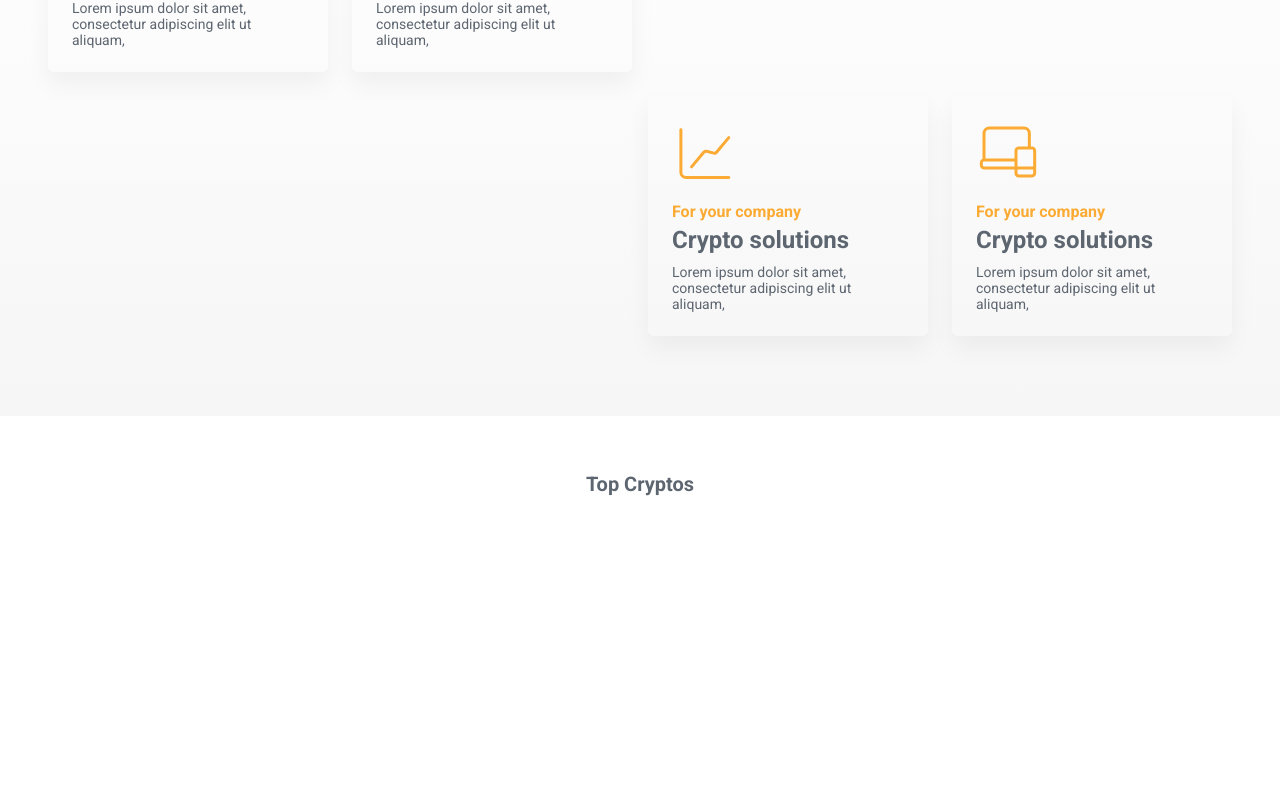
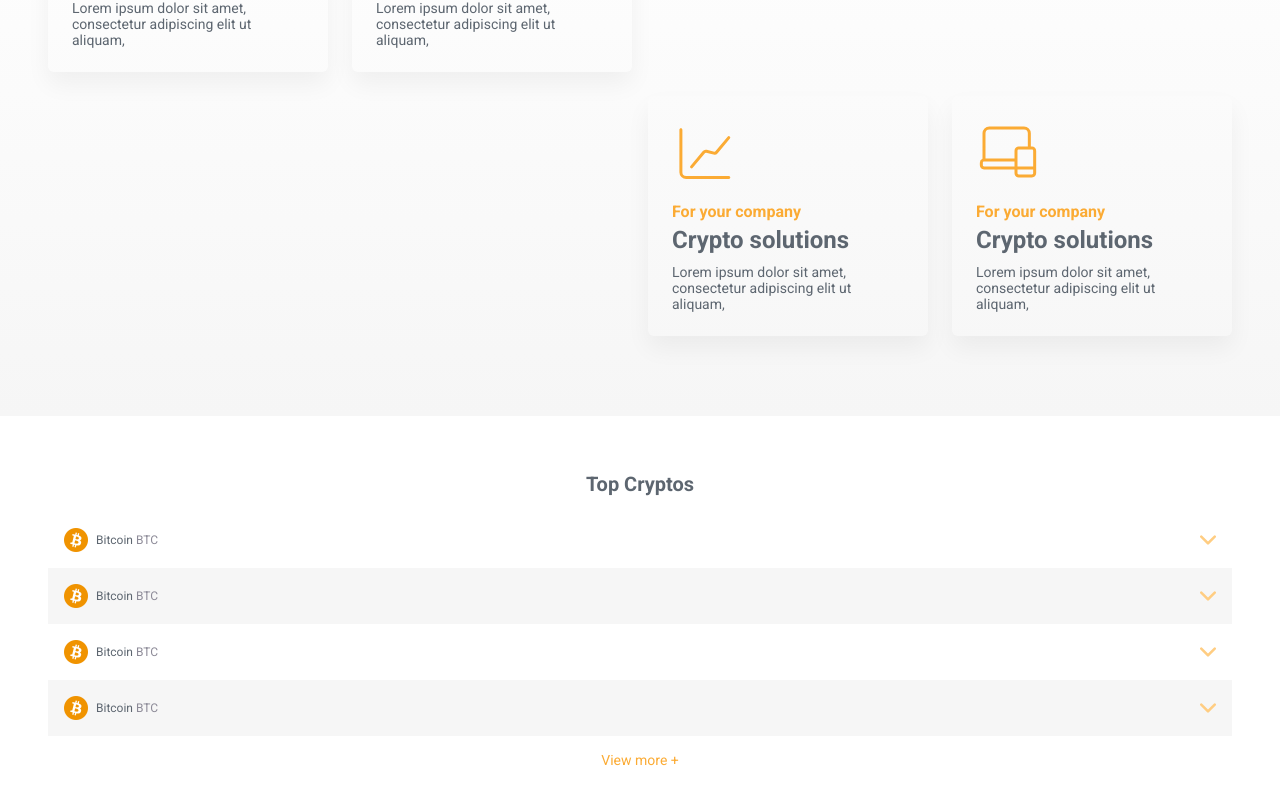
Before and after one commit to henriquecbuss/edusynch-frontend-challenge, a Next.js app: page / in a window 1280 px wide. Shown: the part 1100-1904 px from the top of the page. Before the commit the page ends 1676 px from the top, so only its background shows below. Built offline with nearby package versions, Linux system fonts and the light colour scheme.

Commit message:
Show CryptoDisclosure

```diff
--- a/package.json
+++ b/package.json
@@ -10,6 +10,7 @@
   },
   "dependencies": {
     "@headlessui/react": "^1.7.13",
+    "@headlessui/tailwindcss": "^0.1.2",
     "@types/node": "18.15.11",
     "@types/react": "18.0.33",
     "@types/react-dom": "18.0.11",
--- a/src/app/(dashboard)/TopCryptosSection.tsx
+++ b/src/app/(dashboard)/TopCryptosSection.tsx
@@ -1,8 +1,57 @@
+import Button from '@/components/Button'
+import CryptoDisclosure from '@/components/CryptoDisclosure'
+
+const cryptos = [
+  {
+    name: 'Bitcoin',
+    image: '/BTC.png',
+    symbol: 'BTC',
+    price: 25499.52,
+    changePercentage: 5.65,
+  },
+  {
+    name: 'Bitcoin',
+    image: '/BTC.png',
+    symbol: 'BTC',
+    price: 25499.52,
+    changePercentage: 5.65,
+  },
+  {
+    name: 'Bitcoin',
+    image: '/BTC.png',
+    symbol: 'BTC',
+    price: 25499.52,
+    changePercentage: 5.65,
+  },
+  {
+    name: 'Bitcoin',
+    image: '/BTC.png',
+    symbol: 'BTC',
+    price: 25499.52,
+    changePercentage: 5.65,
+  },
+]
+
 const TopCryptos = () => {
   return (
     <section className="mt-14 container mb-20">
       <h2 className="text-h5 font-bold text-center">Top Cryptos</h2>
+
+      <div className="flex flex-col mt-4">
+        {cryptos.map((crypto, index) => (
+          <CryptoDisclosure
+            crypto={crypto}
+            key={index}
+            className="even:bg-secondary-100"
+          />
+        ))}
+      </div>
+
+      <Button variant="ghost" className="text-primary mt-4 mx-auto block">
+        View more +
+      </Button>
     </section>
   )
 }
+
 export default TopCryptos
--- /dev/null
+++ b/src/components/CryptoDisclosure.tsx
@@ -0,0 +1,77 @@
+'use client'
+
+import { Disclosure, Transition } from '@headlessui/react'
+import Image from 'next/image'
+import ChevronDown from './Icons/ChevronDown'
+import clsx from 'clsx'
+import FormattedNumber from './FormattedNumber'
+
+type Crypto = {
+  name: string
+  image: string
+  symbol: string
+  price: number
+  changePercentage: number
+}
+
+type Props = {
+  crypto: Crypto
+  className?: string
+}
+
+const CryptoDisclosure = ({ crypto, className }: Props) => {
+  return (
+    <Disclosure>
+      <Disclosure.Button
+        className={clsx('flex items-center gap-2 p-4', className)}
+      >
+        <Image src={crypto.image} width={24} height={24} alt="" />
+        <p className="text-small-label">
+          {crypto.name} <span className="text-secondary">{crypto.symbol}</span>
+        </p>
+        <ChevronDown className="!fill-primary-300 ml-auto w-4 h-4 ui-open:rotate-180 transition-transform" />
+      </Disclosure.Button>
+      <Transition
+        enter="transition duration-100 ease-out"
+        enterFrom="transform scale-95 opacity-0"
+        enterTo="transform scale-100 opacity-100"
+        leave="transition duration-75 ease-out"
+        leaveFrom="transform scale-100 opacity-100"
+        leaveTo="transform scale-95 opacity-0"
+      >
+        <Disclosure.Panel className="border-t border-secondary-200 p-4">
+          <div className="flex items-center justify-between">
+            <span className="text-small-label text-secondary">Price</span>
+            <FormattedNumber
+              number={crypto.price}
+              options={{
+                style: 'currency',
+                currency: 'USD',
+                maximumFractionDigits: 2,
+                minimumFractionDigits: 2,
+              }}
+            />
+          </div>
+          <div className="flex items-center justify-between">
+            <span className="text-small-label text-secondary">Change</span>
+            <FormattedNumber
+              number={crypto.changePercentage / 100}
+              className={clsx({
+                'text-tertiary-700': crypto.changePercentage > 0,
+                'text-quaternary-700': crypto.changePercentage < 0,
+              })}
+              options={{
+                signDisplay: 'always',
+                style: 'percent',
+                maximumFractionDigits: 2,
+                minimumFractionDigits: 2,
+              }}
+            />
+          </div>
+        </Disclosure.Panel>
+      </Transition>
+    </Disclosure>
+  )
+}
+
+export default CryptoDisclosure
--- a/src/components/Icons/ChevronDown.tsx
+++ b/src/components/Icons/ChevronDown.tsx
@@ -1,8 +1,13 @@
-const ChevronDown = () => {
+import clsx from 'clsx'
+
+const ChevronDown = ({ className }: { className?: string }) => {
   return (
-    <svg xmlns="http://www.w3.org/2000/svg" width="8" height="8" fill="none">
+    <svg
+      xmlns="http://www.w3.org/2000/svg"
+      className={clsx('fill-secondary-400', className)}
+      viewBox="0 0 8 8"
+    >
       <path
-        fill="#ACABB7"
         fillRule="evenodd"
         d="M.185 1.853a.628.628 0 0 1 .893 0L4 4.797l2.922-2.944a.628.628 0 0 1 .893 0 .64.64 0 0 1 0 .9L4.447 6.147a.628.628 0 0 1-.894 0L.185 2.753a.64.64 0 0 1 0-.9Z"
         clipRule="evenodd"
--- a/tailwind.config.js
+++ b/tailwind.config.js
@@ -90,5 +90,5 @@ module.exports = {
     },
     extend: {},
   },
-  plugins: [require('@tailwindcss/forms')],
+  plugins: [require('@tailwindcss/forms'), require('@headlessui/tailwindcss')],
 }
```
Also changed, not shown: public/BTC.png (added), 1 other file (tests, documents, lock files or other folders).
